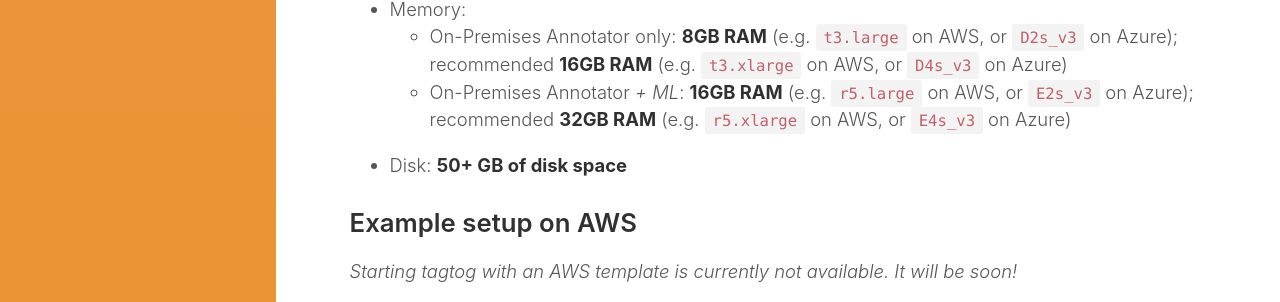
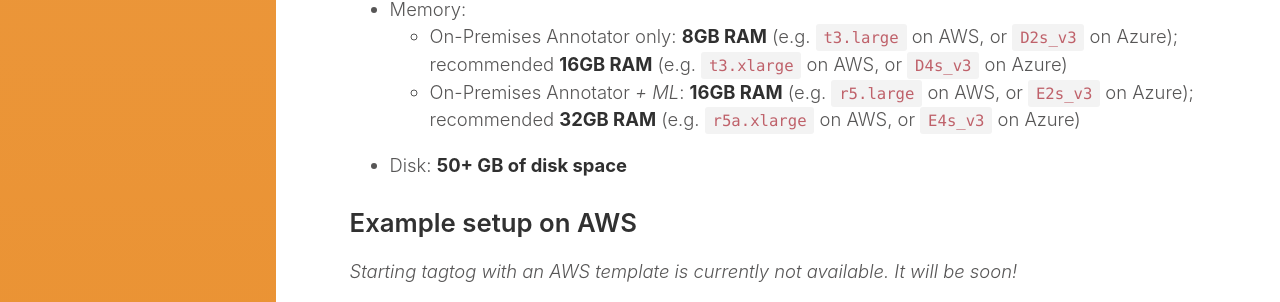
Before and after one commit to tagtogorg/tagtog-doc, a Jekyll site: the page built from on_premises_README.md, in a window 1280 px wide. Shown: the part 1850-2152 px from the top of the page. Built offline with Jekyll 4.4.1, drawn with Linux system fonts in a browser that asks for light colours; nearby versions of some CDN libraries.

Commit message:
use & recommend r5a (vs r5) ec2 instances for they are cheaper

```diff
--- a/on_premises_README.md
+++ b/on_premises_README.md
@@ -42,7 +42,7 @@ Your server (e.g. private one, or on AWS, Azure, or Linode) should meet the foll
 
 * Memory:
   * On-Premises Annotator only: **8GB RAM** (e.g. `t3.large` on AWS, or `D2s_v3` on Azure); recommended **16GB RAM** (e.g. `t3.xlarge` on AWS, or `D4s_v3` on Azure)
-  * On-Premises Annotator _+ ML_: **16GB RAM** (e.g. `r5.large` on AWS, or `E2s_v3` on Azure); recommended **32GB RAM** (e.g. `r5.xlarge` on AWS, or `E4s_v3` on Azure)
+  * On-Premises Annotator _+ ML_: **16GB RAM** (e.g. `r5.large` on AWS, or `E2s_v3` on Azure); recommended **32GB RAM** (e.g. `r5a.xlarge` on AWS, or `E4s_v3` on Azure)
 * Disk: **50+ GB of disk space**
 
 
```
